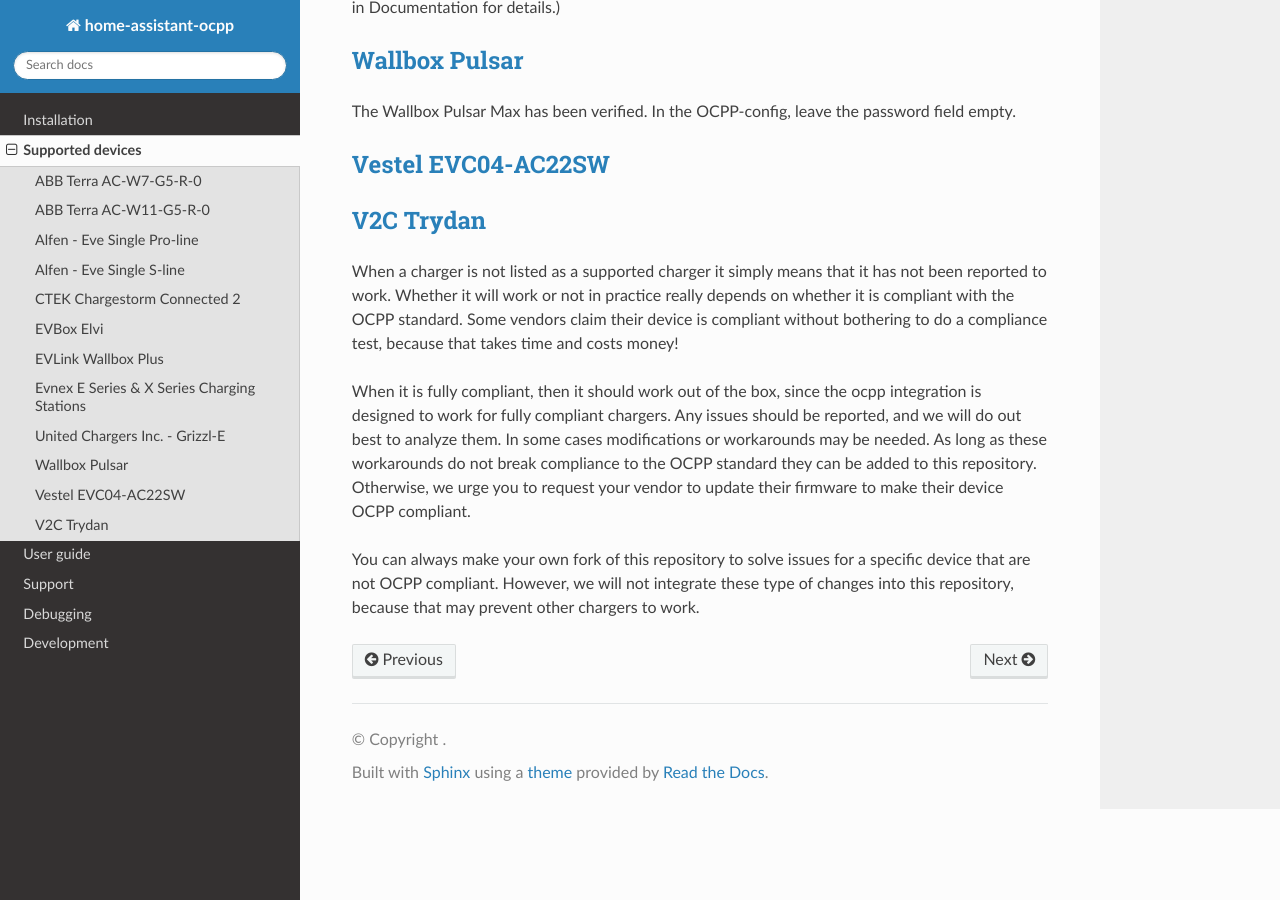
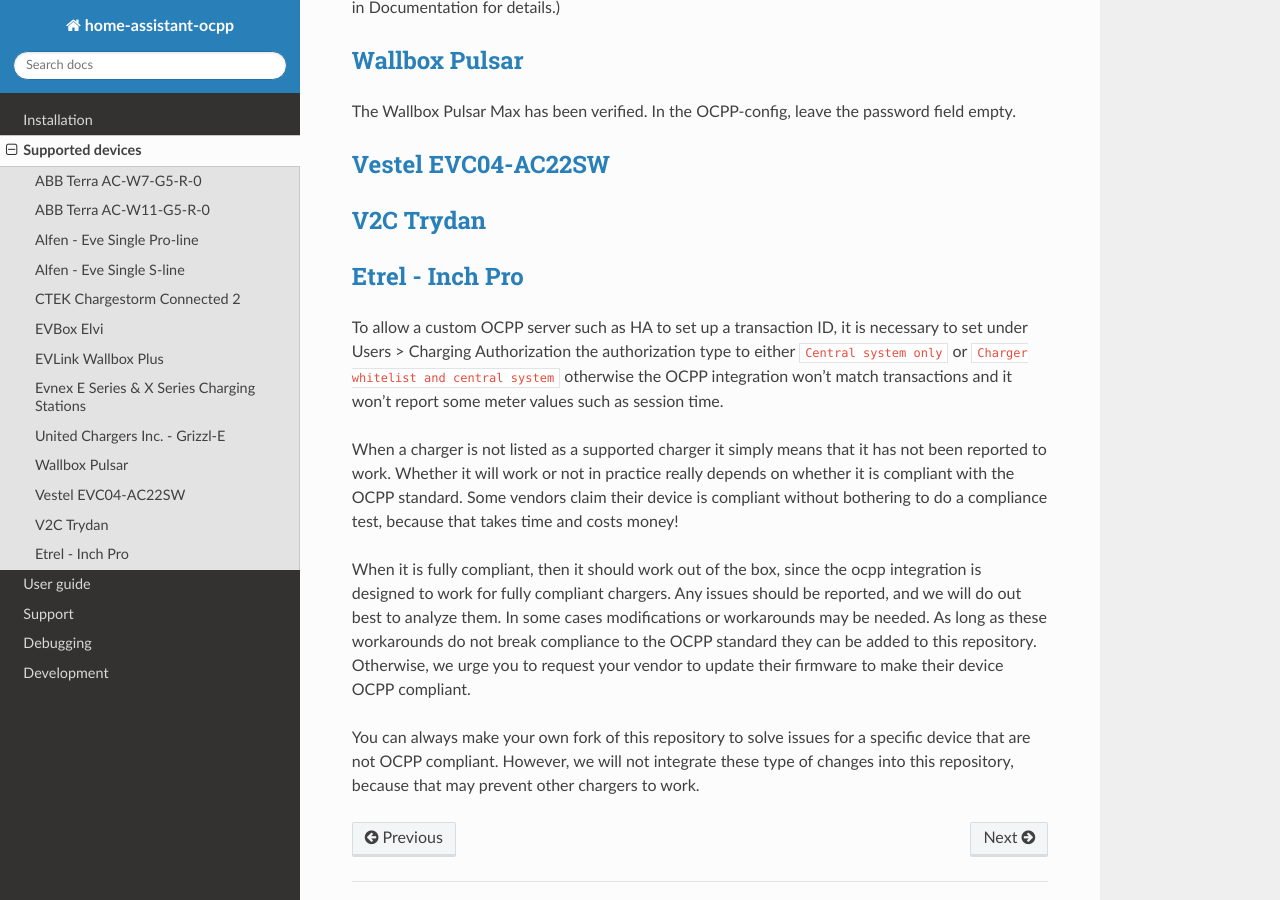
Before and after one commit to lbbrhzn/ocpp, a Sphinx documentation site: the page built from docs/supported-devices.md, in a window 1280 px wide and 900 px high, scrolled down 860 px. Built offline with Sphinx 7.4.7 and the Read the Docs theme 2.0.0, drawn with Linux system fonts in a browser that asks for light colours.

Commit message:
Include Etrel Inch PRO station in supported devices list

```diff
--- a/docs/supported-devices.md
+++ b/docs/supported-devices.md
@@ -20,6 +20,10 @@
 In the OCPP-config, leave the password field empty.
 ## [Vestel EVC04-AC22SW](https://www.vestel-echarger.com/EVC04_HomeSmart22kW.html)
 ## [V2C Trydan](https://v2charge.com/trydan)
+## [Etrel - Inch Pro](https://etrel.com/charging-solutions/inch-pro/)
+To allow a custom OCPP server such as HA to set up a transaction ID, it is necessary to set under Users > Charging Authorization the
+authorization type to either `Central system only` or `Charger whitelist and central system` otherwise the OCPP integration won't
+match transactions and it won't report some meter values such as session time.
 
 When a charger is not listed as a supported charger it simply means that it has not been reported to work. Whether it will work or not in practice really depends on whether it is compliant with the OCPP standard. Some vendors claim their device is compliant without bothering to do a compliance test, because that takes time and costs money!
 
```
